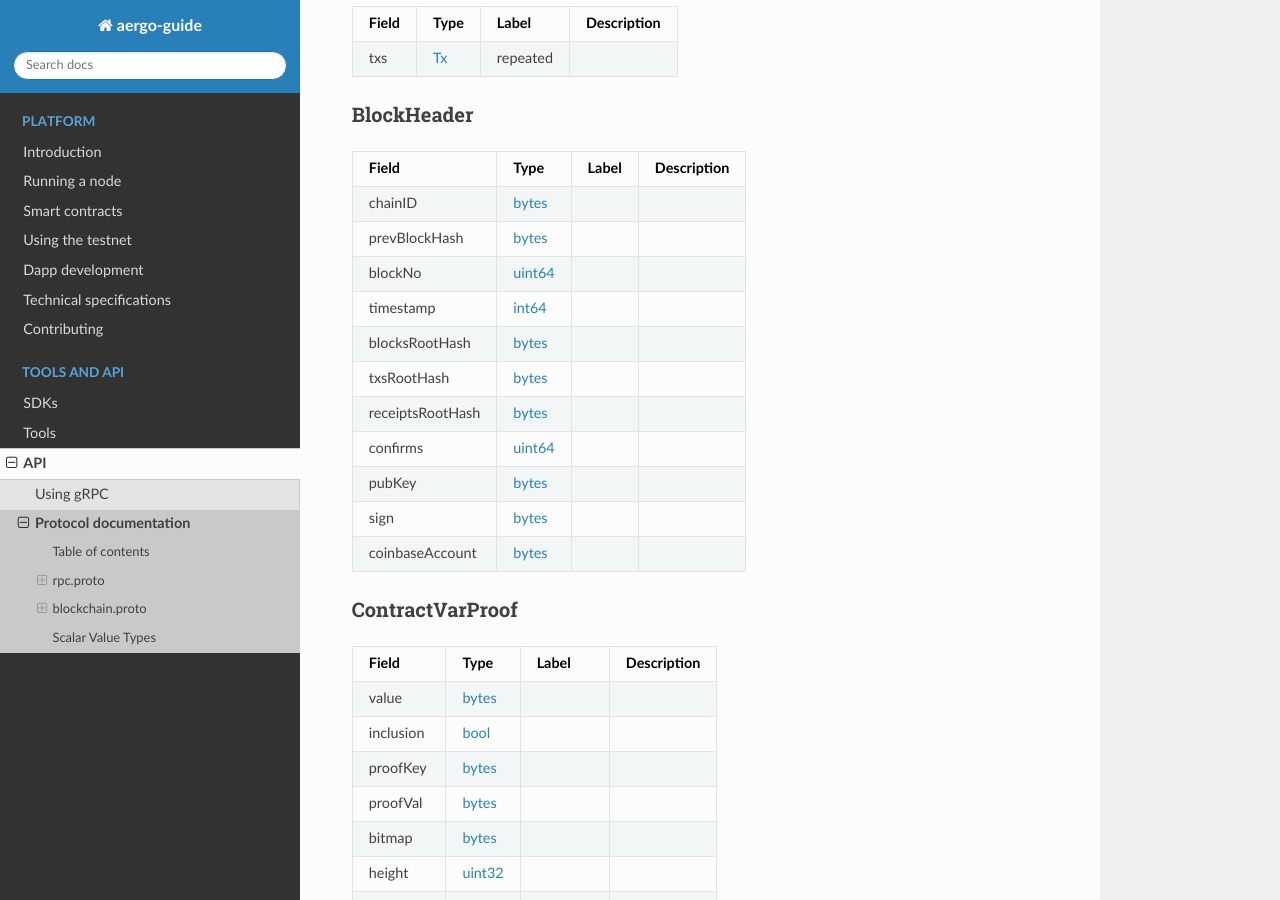
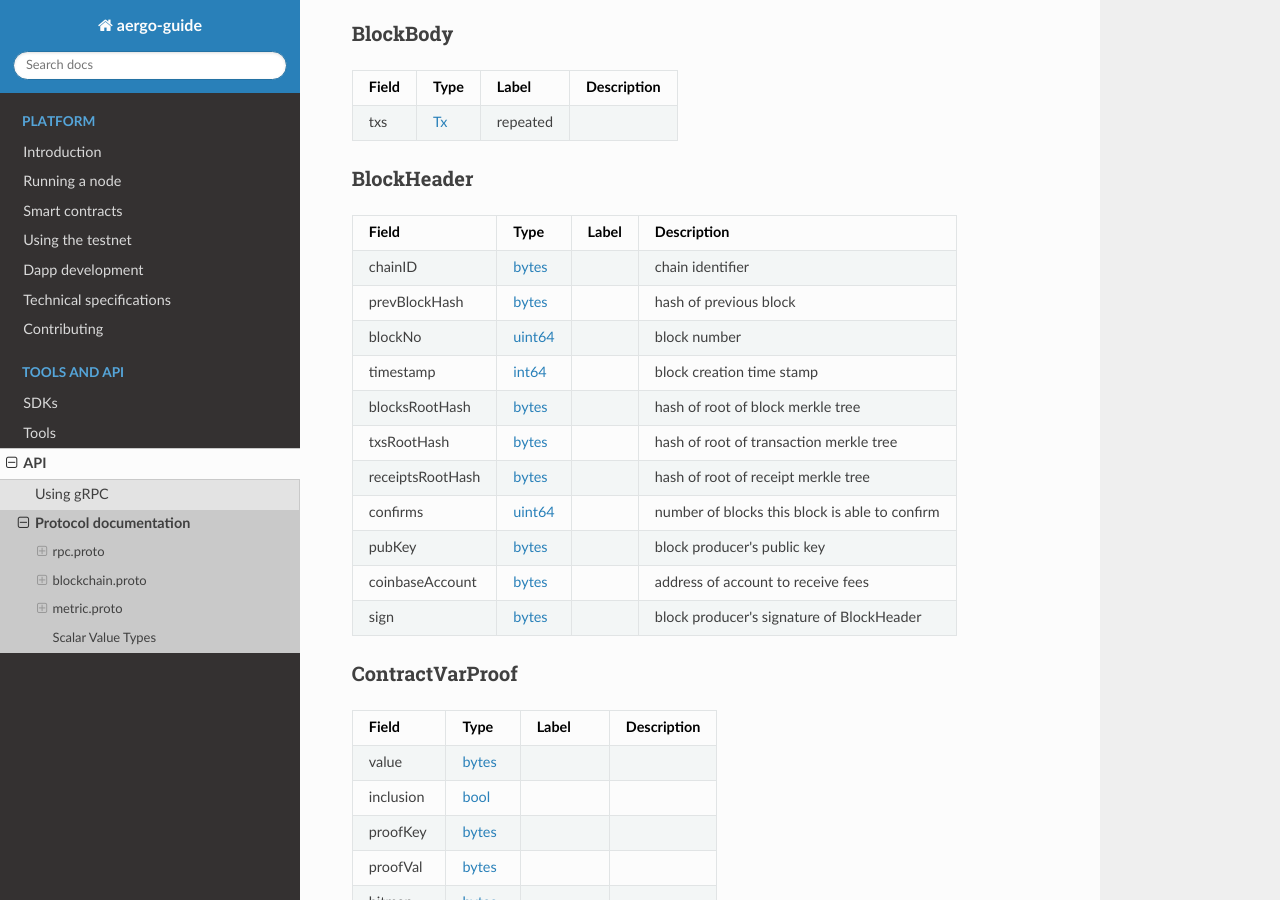
Before and after one commit to aergoio/guide, a Sphinx documentation site: the page built from source/api/rpc-autogenerated.md, in a window 1280 px wide and 900 px high, scrolled down 8286 px. Built offline with Sphinx 7.4.7 and the Read the Docs theme 2.0.0, drawn with Linux system fonts in a browser that asks for light colours; some of the changed text lies outside the part shown.

Commit message:
Update autogenerated protoc doc

```diff
--- a/source/api/rpc-autogenerated.md
+++ b/source/api/rpc-autogenerated.md
@@ -3,7 +3,6 @@
 
 This reference is auto-generated from [aergoio/aergo-protobuf](https://github.com/aergoio/aergo-protobuf).
 
-## Table of contents
 
 - [rpc.proto](#rpc.proto)
     - [AergoRPCService](#types.AergoRPCService)
@@ -63,6 +62,16 @@
 
 
 
+- [metric.proto](#metric.proto)
+
+    - [Metrics](#types.Metrics)
+    - [MetricsRequest](#types.MetricsRequest)
+    - [PeerMetric](#types.PeerMetric)
+
+    - [MetricType](#types.MetricType)
+
+
+
 - [Scalar Value Types](#scalar-value-types)
 
 
@@ -71,6 +80,8 @@
 <p align="right"><a href="#top">Top</a></p>
 
 ## rpc.proto
+
+
 
 <a name="types.AergoRPCService"></a>
 
@@ -589,17 +600,17 @@
 
 | Field | Type | Label | Description |
 | ----- | ---- | ----- | ----------- |
-| chainID | [bytes](#bytes) |  |  |
-| prevBlockHash | [bytes](#bytes) |  |  |
-| blockNo | [uint64](#uint64) |  |  |
-| timestamp | [int64](#int64) |  |  |
-| blocksRootHash | [bytes](#bytes) |  |  |
-| txsRootHash | [bytes](#bytes) |  |  |
-| receiptsRootHash | [bytes](#bytes) |  |  |
-| confirms | [uint64](#uint64) |  |  |
-| pubKey | [bytes](#bytes) |  |  |
-| sign | [bytes](#bytes) |  |  |
-| coinbaseAccount | [bytes](#bytes) |  |  |
+| chainID | [bytes](#bytes) |  | chain identifier |
+| prevBlockHash | [bytes](#bytes) |  | hash of previous block |
+| blockNo | [uint64](#uint64) |  | block number |
+| timestamp | [int64](#int64) |  | block creation time stamp |
+| blocksRootHash | [bytes](#bytes) |  | hash of root of block merkle tree |
+| txsRootHash | [bytes](#bytes) |  | hash of root of transaction merkle tree |
+| receiptsRootHash | [bytes](#bytes) |  | hash of root of receipt merkle tree |
+| confirms | [uint64](#uint64) |  | number of blocks this block is able to confirm |
+| pubKey | [bytes](#bytes) |  | block producer's public key |
+| coinbaseAccount | [bytes](#bytes) |  | address of account to receive fees |
+| sign | [bytes](#bytes) |  | block producer's signature of BlockHeader |
 
 
 
@@ -806,15 +817,15 @@
 
 | Field | Type | Label | Description |
 | ----- | ---- | ----- | ----------- |
-| nonce | [uint64](#uint64) |  |  |
+| nonce | [uint64](#uint64) |  | increasing number used only once per sender account |
 | account | [bytes](#bytes) |  | decoded account address |
 | recipient | [bytes](#bytes) |  | decoded account address |
 | amount | [bytes](#bytes) |  | variable-length big integer |
 | payload | [bytes](#bytes) |  |  |
-| limit | [uint64](#uint64) |  |  |
-| price | [bytes](#bytes) |  | variable-length big integer |
+| limit | [uint64](#uint64) |  | currently not used |
+| price | [bytes](#bytes) |  | variable-length big integer. currently not used |
 | type | [TxType](#types.TxType) |  |  |
-| sign | [bytes](#bytes) |  |  |
+| sign | [bytes](#bytes) |  | sender's signature for this TxBody |
 
 
 
@@ -824,7 +835,7 @@
 <a name="types.TxIdx"></a>
 
 ### TxIdx
-
+TxIdx specifies a transaction's block hash and index within the block body
 
 
 | Field | Type | Label | Description |
@@ -889,6 +900,85 @@
 
 
 
+<a name="metric.proto"></a>
+<p align="right"><a href="#top">Top</a></p>
+
+## metric.proto
+
+
+ <!-- end services -->
+
+
+<a name="types.Metrics"></a>
+
+### Metrics
+
+
+
+| Field | Type | Label | Description |
+| ----- | ---- | ----- | ----------- |
+| peers | [PeerMetric](#types.PeerMetric) | repeated |  |
+
+
+
+
+
+
+<a name="types.MetricsRequest"></a>
+
+### MetricsRequest
+
+
+
+| Field | Type | Label | Description |
+| ----- | ---- | ----- | ----------- |
+| types | [MetricType](#types.MetricType) | repeated |  |
+
+
+
+
+
+
+<a name="types.PeerMetric"></a>
+
+### PeerMetric
+
+
+
+| Field | Type | Label | Description |
+| ----- | ---- | ----- | ----------- |
+| peerID | [bytes](#bytes) |  |  |
+| sumIn | [int64](#int64) |  |  |
+| avrIn | [int64](#int64) |  |  |
+| sumOut | [int64](#int64) |  |  |
+| avrOut | [int64](#int64) |  |  |
+
+
+
+
+
+ <!-- end messages -->
+
+
+<a name="types.MetricType"></a>
+
+### MetricType
+
+
+| Name | Number | Description |
+| ---- | ------ | ----------- |
+| NOTHING | 0 | NOTHING should not be used. |
+| P2P_NETWORK | 1 | Metric for p2p network transfer |
+
+
+ <!-- end enums -->
+
+ <!-- end HasExtensions -->
+
+
+
+
+
 ## Scalar Value Types
 
 | .proto Type | Notes | C++ Type | Java Type | Python Type |
```
Also changed, not shown: 2 other files.
